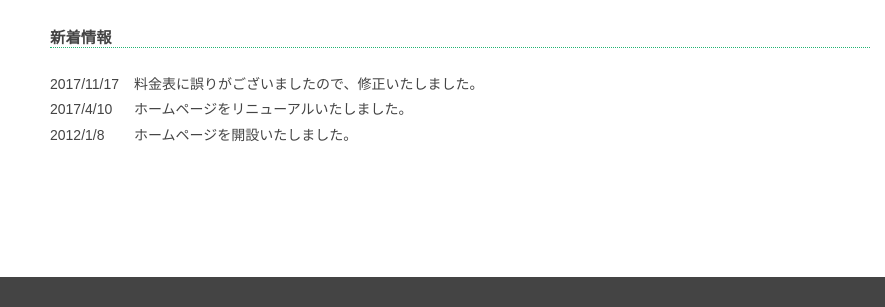
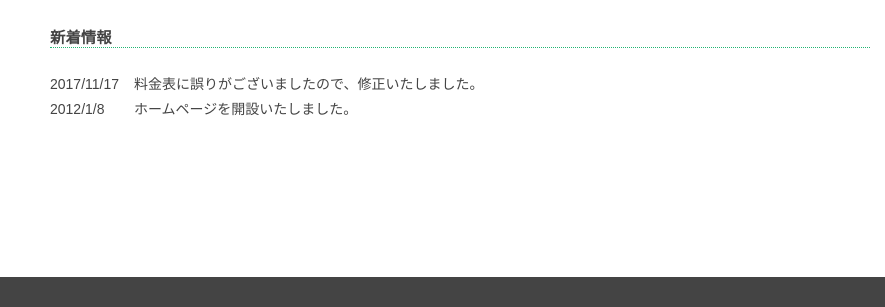
Before and after one commit to DskUeda/ueda_tax, a plain HTML site: page index.html in a window 1280 px wide. Shown: the part 831-1138 px from the top of the page, 0-885 px from the left. Drawn offline with nearby package versions, Linux system fonts and the light colour scheme; files that its build step writes are made by us from their sources.

Commit message:
新着情報を修正

```diff
--- a/index.html
+++ b/index.html
@@ -50,8 +50,6 @@
                             <dl class="new">
                                 <dt>2017/11/17</dt>
                                 <dd>料金表に誤りがございましたので、修正いたしました。</dd>
-                                <dt>2017/4/10</dt>
-                                <dd>ホームページをリニューアルいたしました。</dd>
                                 <dt>2012/1/8</dt>
                                 <dd>ホームページを開設いたしました。</dd>
                             </dl>
```
